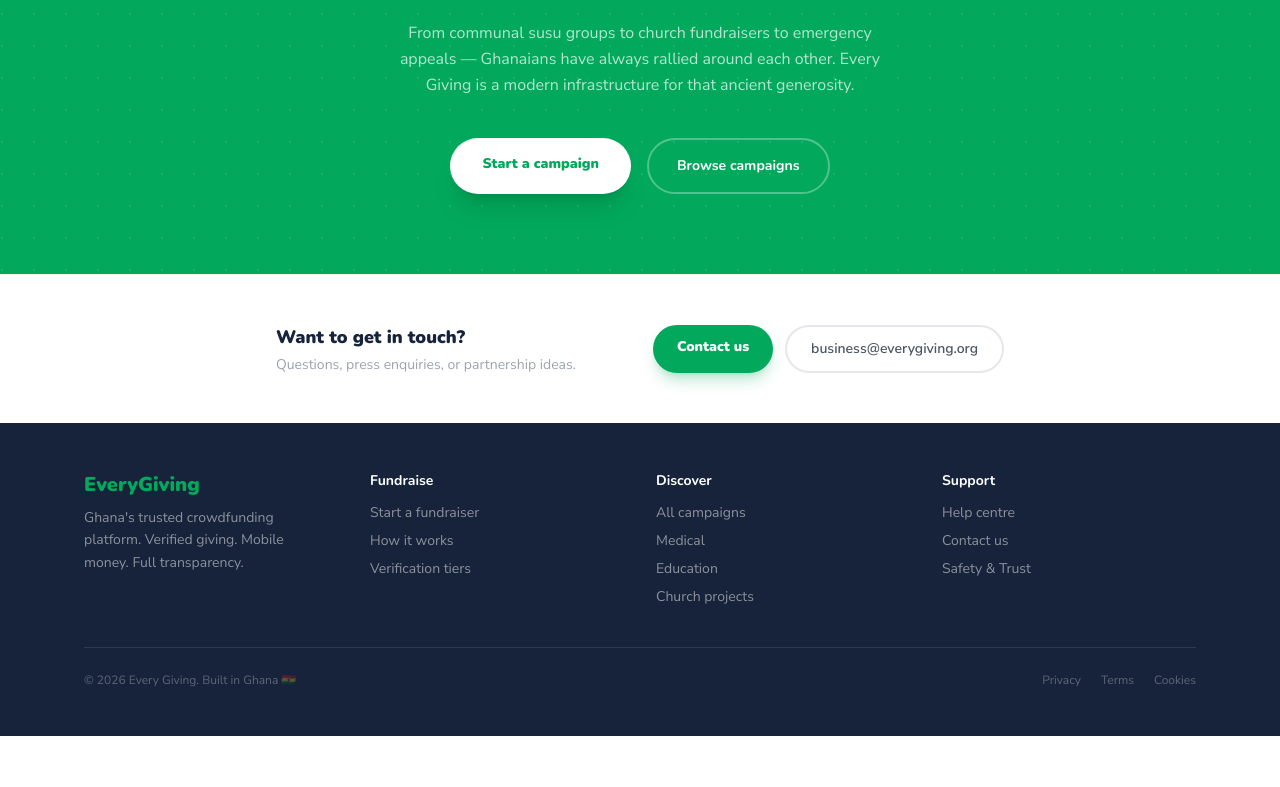
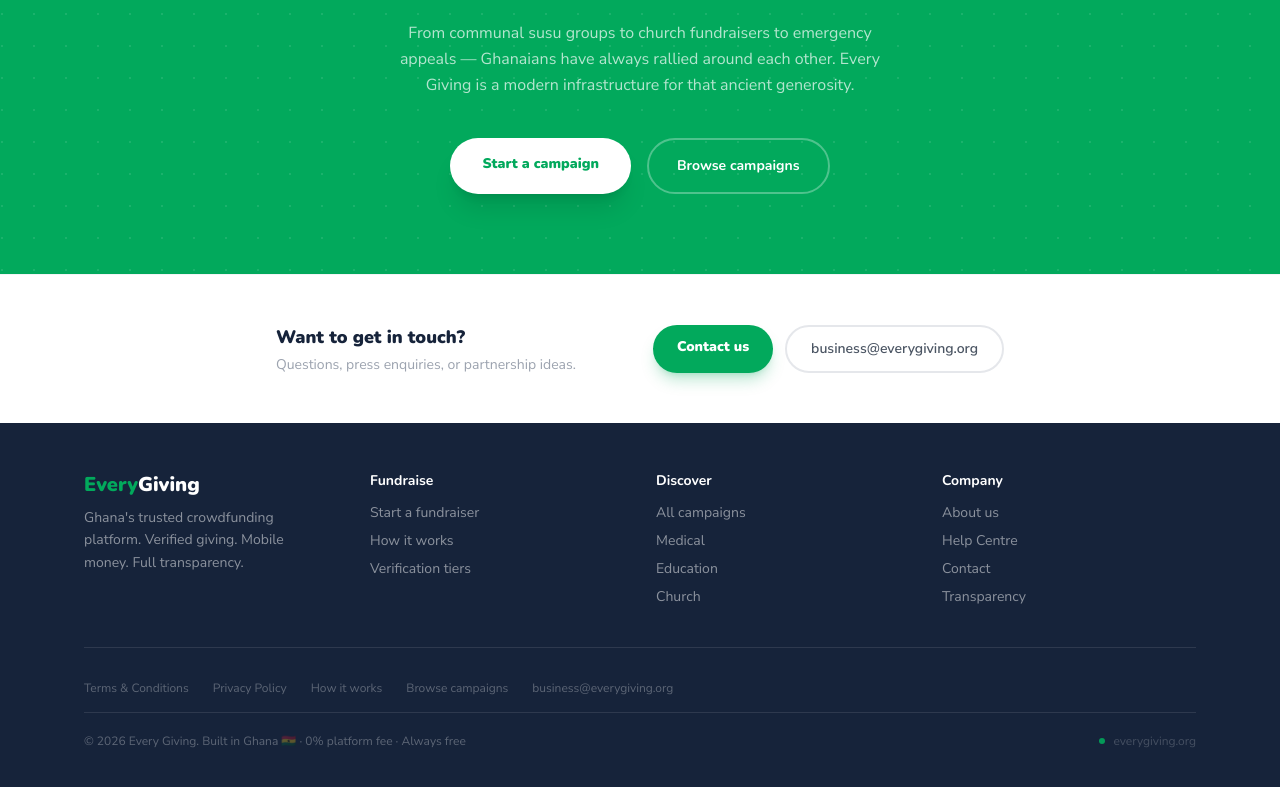
Before and after one commit to jefferyofosu1-cyber/everygivinggh, a Next.js app: page /about in a window 1280 px wide. Shown: the part 3463-4250 px from the top of the page. Before the commit the page ends 4199 px from the top, so only its background shows below. Built offline with nearby package versions, Linux system fonts and the light colour scheme; no server answers.

Commit message:
Add files via upload

```diff
--- a/components/layout/Footer.tsx
+++ b/components/layout/Footer.tsx
@@ -6,7 +6,9 @@
       <div className="max-w-6xl mx-auto px-5 py-12">
         <div className="grid grid-cols-2 md:grid-cols-4 gap-8 pb-10 border-b border-white/10">
           <div className="col-span-2 md:col-span-1">
-            <div className="font-nunito font-black text-xl text-primary mb-2">EveryGiving</div>
+            <div className="font-nunito font-black text-xl mb-2">
+              <span className="text-primary">Every</span>Giving
+            </div>
             <p className="text-sm text-white/50 leading-relaxed max-w-[200px]">
               Ghana's trusted crowdfunding platform. Verified giving. Mobile money. Full transparency.
             </p>
@@ -25,24 +27,36 @@
               <Link href="/campaigns" className="text-sm text-white/50 hover:text-primary transition-colors">All campaigns</Link>
               <Link href="/campaigns?category=medical" className="text-sm text-white/50 hover:text-primary transition-colors">Medical</Link>
               <Link href="/campaigns?category=education" className="text-sm text-white/50 hover:text-primary transition-colors">Education</Link>
-              <Link href="/campaigns?category=church" className="text-sm text-white/50 hover:text-primary transition-colors">Church projects</Link>
+              <Link href="/campaigns?category=church" className="text-sm text-white/50 hover:text-primary transition-colors">Church</Link>
             </div>
           </div>
           <div>
-            <div className="font-nunito font-bold text-sm text-white mb-3">Support</div>
+            <div className="font-nunito font-bold text-sm text-white mb-3">Company</div>
             <div className="flex flex-col gap-2">
-              <Link href="#" className="text-sm text-white/50 hover:text-primary transition-colors">Help centre</Link>
-              <Link href="#" className="text-sm text-white/50 hover:text-primary transition-colors">Contact us</Link>
-              <Link href="#" className="text-sm text-white/50 hover:text-primary transition-colors">Safety & Trust</Link>
+              <Link href="/about" className="text-sm text-white/50 hover:text-primary transition-colors">About us</Link>
+              <Link href="/help" className="text-sm text-white/50 hover:text-primary transition-colors">Help Centre</Link>
+              <Link href="/contact" className="text-sm text-white/50 hover:text-primary transition-colors">Contact</Link>
+              <Link href="/transparency" className="text-sm text-white/50 hover:text-primary transition-colors">Transparency</Link>
             </div>
           </div>
         </div>
-        <div className="pt-6 flex flex-col md:flex-row justify-between items-center gap-3">
-          <p className="text-xs text-white/30">© 2026 Every Giving. Built in Ghana 🇬🇭</p>
-          <div className="flex gap-5">
-            <Link href="#" className="text-xs text-white/30 hover:text-primary transition-colors">Privacy</Link>
-            <Link href="#" className="text-xs text-white/30 hover:text-primary transition-colors">Terms</Link>
-            <Link href="#" className="text-xs text-white/30 hover:text-primary transition-colors">Cookies</Link>
+
+        {/* Legal strip */}
+        <div className="pt-8 pb-4 border-b border-white/10">
+          <div className="flex flex-wrap gap-x-6 gap-y-2">
+            <Link href="/terms" className="text-xs text-white/30 hover:text-primary transition-colors">Terms &amp; Conditions</Link>
+            <Link href="/privacy" className="text-xs text-white/30 hover:text-primary transition-colors">Privacy Policy</Link>
+            <Link href="/how-it-works" className="text-xs text-white/30 hover:text-primary transition-colors">How it works</Link>
+            <Link href="/campaigns" className="text-xs text-white/30 hover:text-primary transition-colors">Browse campaigns</Link>
+            <Link href="mailto:business@everygiving.org" className="text-xs text-white/30 hover:text-primary transition-colors">business@everygiving.org</Link>
+          </div>
+        </div>
+
+        <div className="pt-5 flex flex-col md:flex-row justify-between items-center gap-3">
+          <p className="text-xs text-white/30">© 2026 Every Giving. Built in Ghana 🇬🇭 · 0% platform fee · Always free</p>
+          <div className="flex items-center gap-2">
+            <div className="w-1.5 h-1.5 bg-primary rounded-full animate-pulse" />
+            <span className="text-xs text-white/20">everygiving.org</span>
           </div>
         </div>
       </div>
```
